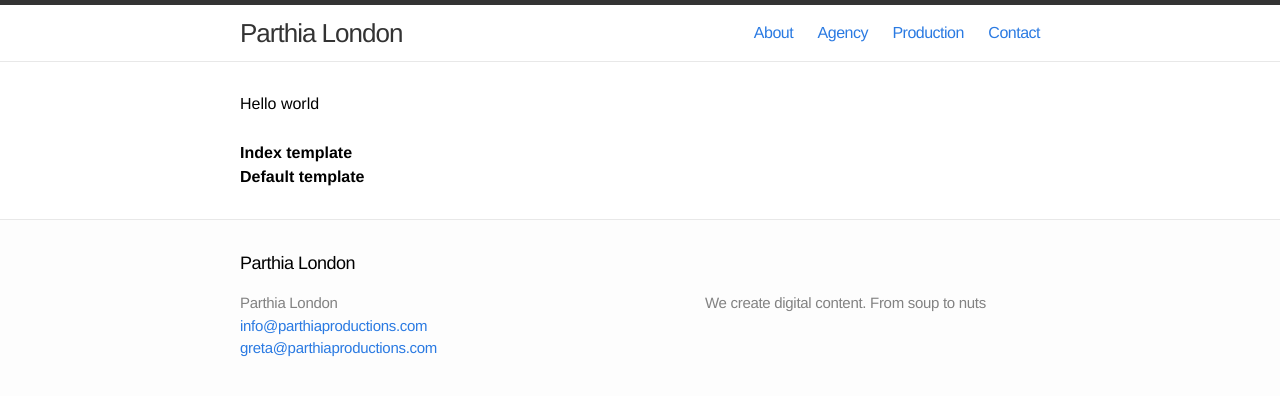
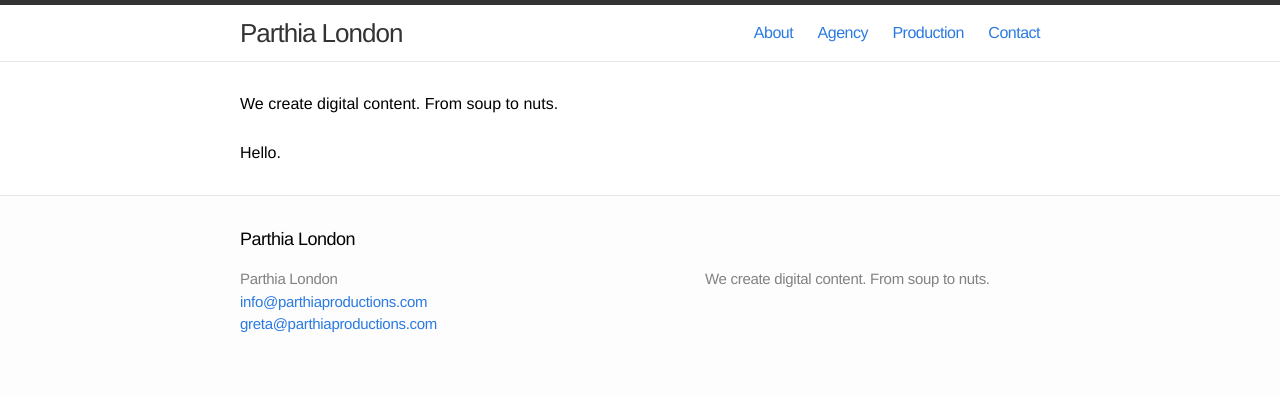
Before and after one commit to marchibbins/parthia, a Jekyll site: the page built from parthia/index.html, in a window 1280 px wide. Shown: the top 396 px of the page. Built offline with Jekyll 4.4.1, drawn with Linux system fonts in a browser that asks for light colours.

Commit message:
Update home page template

```diff
--- a/parthia/_config.yml
+++ b/parthia/_config.yml
@@ -2,7 +2,7 @@
 title: "Parthia London"
 email: info@parthiaproductions.com
 email_greta: greta@parthiaproductions.com
-description: "We create digital content. From soup to nuts"
+description: "We create digital content. From soup to nuts."
 url: "http://parthialondon.com"
 baseurl: ""
 
--- a/parthia/_includes/head.html
+++ b/parthia/_includes/head.html
@@ -5,8 +5,5 @@
     <meta name="viewport" content="width=device-width">
     <meta name="description" content="{{ site.description }}">
     <link rel="canonical" href="{{ page.url | replace:'index.html','' | prepend: site.baseurl | prepend: site.url }}">
-
-    <!-- Custom CSS -->
     <link rel="stylesheet" href="{{ "/css/main.css" | prepend: site.baseurl }}">
-
 </head>
--- a/parthia/_includes/header.html
+++ b/parthia/_includes/header.html
@@ -1,7 +1,6 @@
 <header class="site-header">
     <div class="wrap">
         <a class="site-title" href="{{ site.baseurl }}/">{{ site.title }}</a>
-
         <nav class="site-nav">
             <ul>
                 {% assign menu = 'navigation' %}
--- a/parthia/_layouts/base.html
+++ b/parthia/_layouts/base.html
@@ -7,7 +7,6 @@
     <div class="page-content">
         <div class="wrap">
             {{ content }}
-            <strong>Default template</strong>
         </div>
     </div>
 
--- a/parthia/index.html
+++ b/parthia/index.html
@@ -3,6 +3,6 @@ layout: base
 ---
 
 <div class="home">
-    <h1>Hello world</h1>
-    <strong>Index template</strong>
+    <h1>{{ site.description }}</h1>
+    <p>Hello.</p>
 </div>
```
